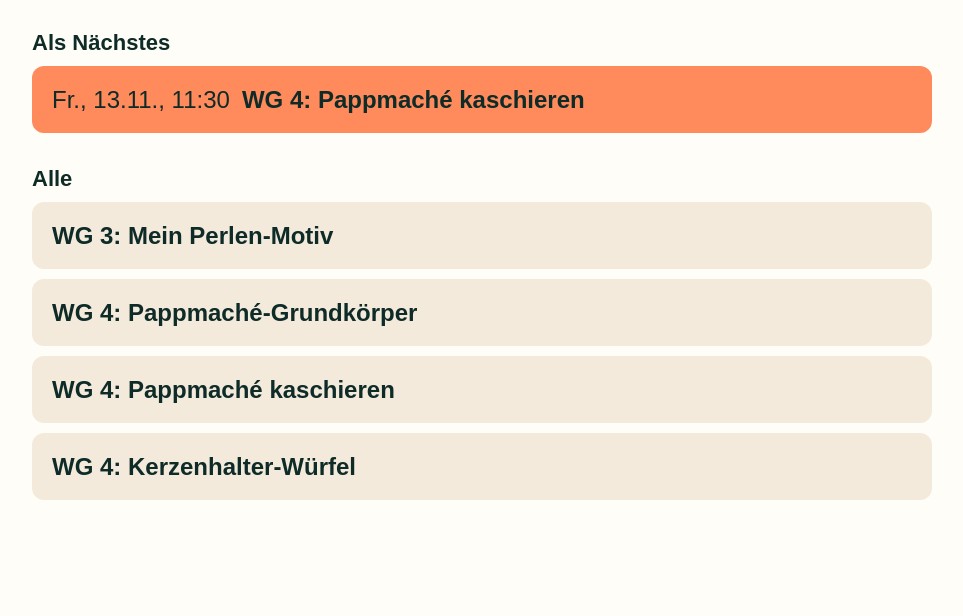
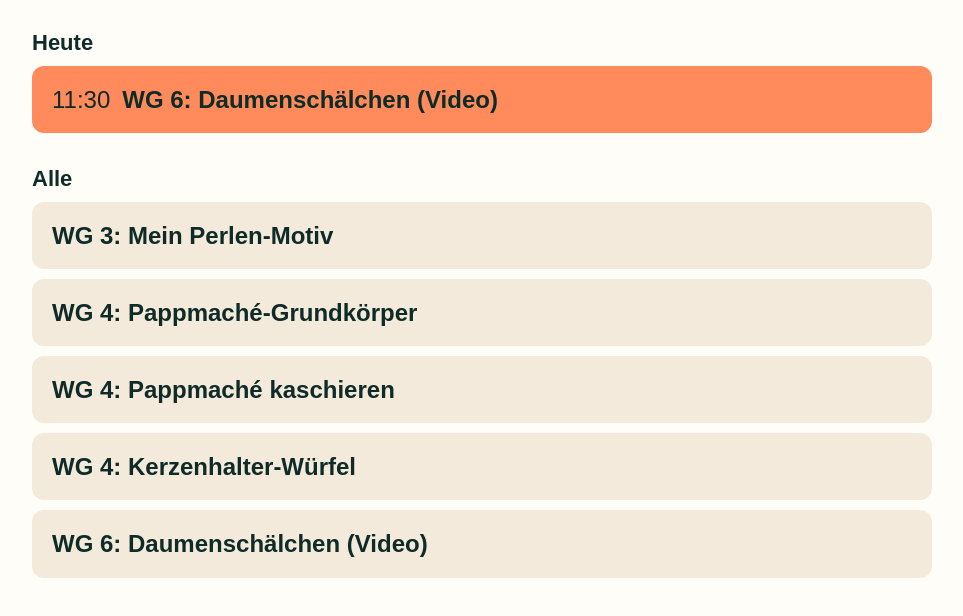
Before and after one commit to maximilianaust1999-web/tafelbilder, a plain HTML site: page index.html in a window 1280 px wide. Shown: the part 92-708 px from the top of the page, without its empty margins (158-1121 px from the left). Drawn offline with Linux system fonts and the light colour scheme.

Commit message:
Startseite: WG 6 Daumenschälchen heute 11:30

```diff
--- a/index.html
+++ b/index.html
@@ -20,6 +20,7 @@
   <a href="pappmache/">WG 4: Pappmaché-Grundkörper</a>
   <a href="pappmache-2/">WG 4: Pappmaché kaschieren</a>
   <a href="kerzenhalter/">WG 4: Kerzenhalter-Würfel</a>
+  <a href="daumenschaelchen/">WG 6: Daumenschälchen (Video)</a>
 </main>
 <script>
 // Stundenautomatik. Neue Stunde: eine Zeile ergänzen (Datum, Beginn, Ende, Ordner).
@@ -28,6 +29,7 @@ const PLAN = [
   ["2026-11-09", "09:45", "11:15", "perlen-motiv"],
   ["2026-11-09", "11:30", "13:00", "pappmache-2"],
   ["2026-11-09", "14:00", "15:30", "kerzenhalter"],
+  ["2026-11-10", "11:30", "13:00", "daumenschaelchen"],
   ["2026-11-13", "11:30", "13:00", "pappmache-2"],
 ];
 const VORLAUF_MIN = 30;  // so viele Minuten vor Beginn geht das Tafelbild schon auf
```
